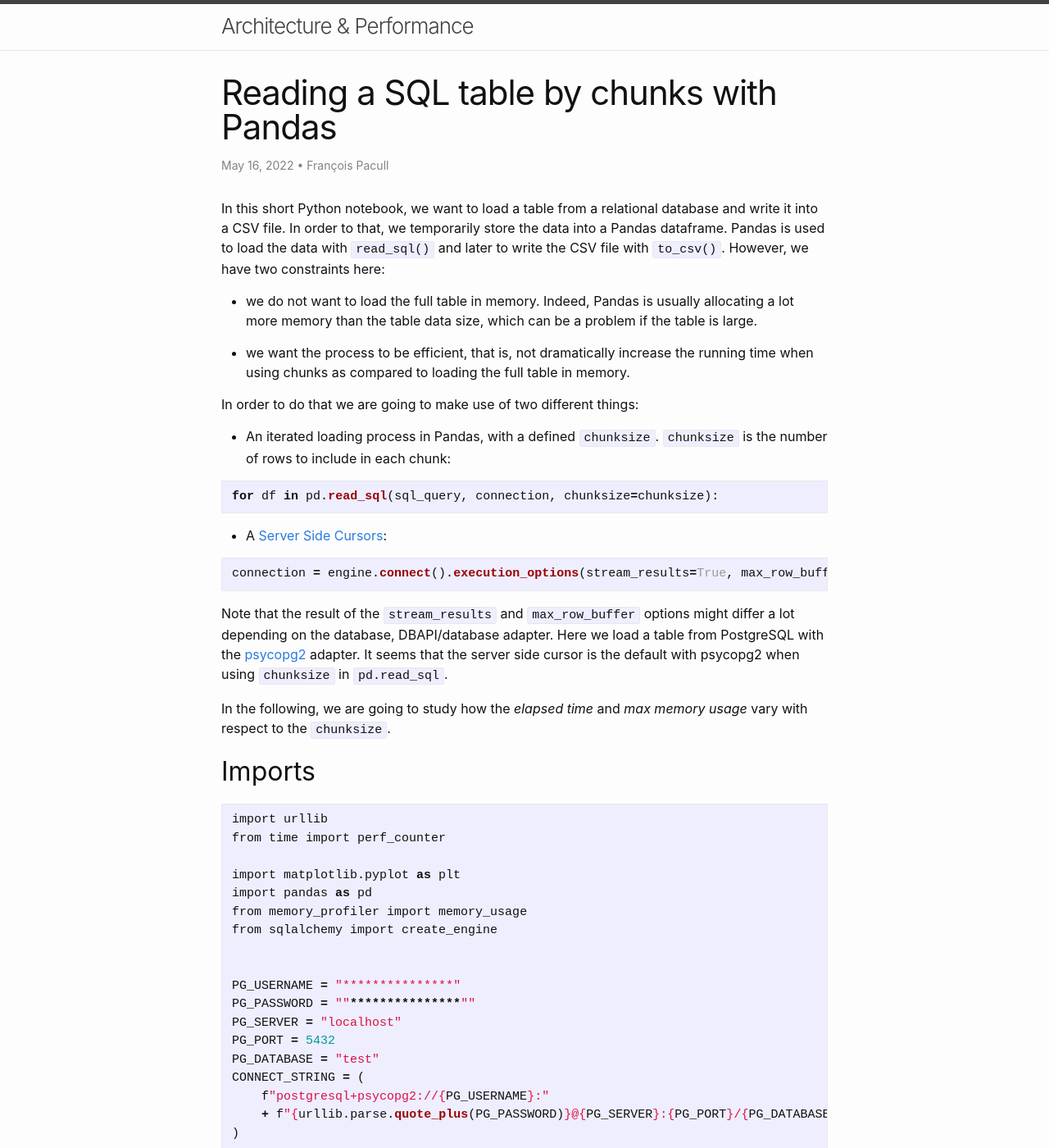
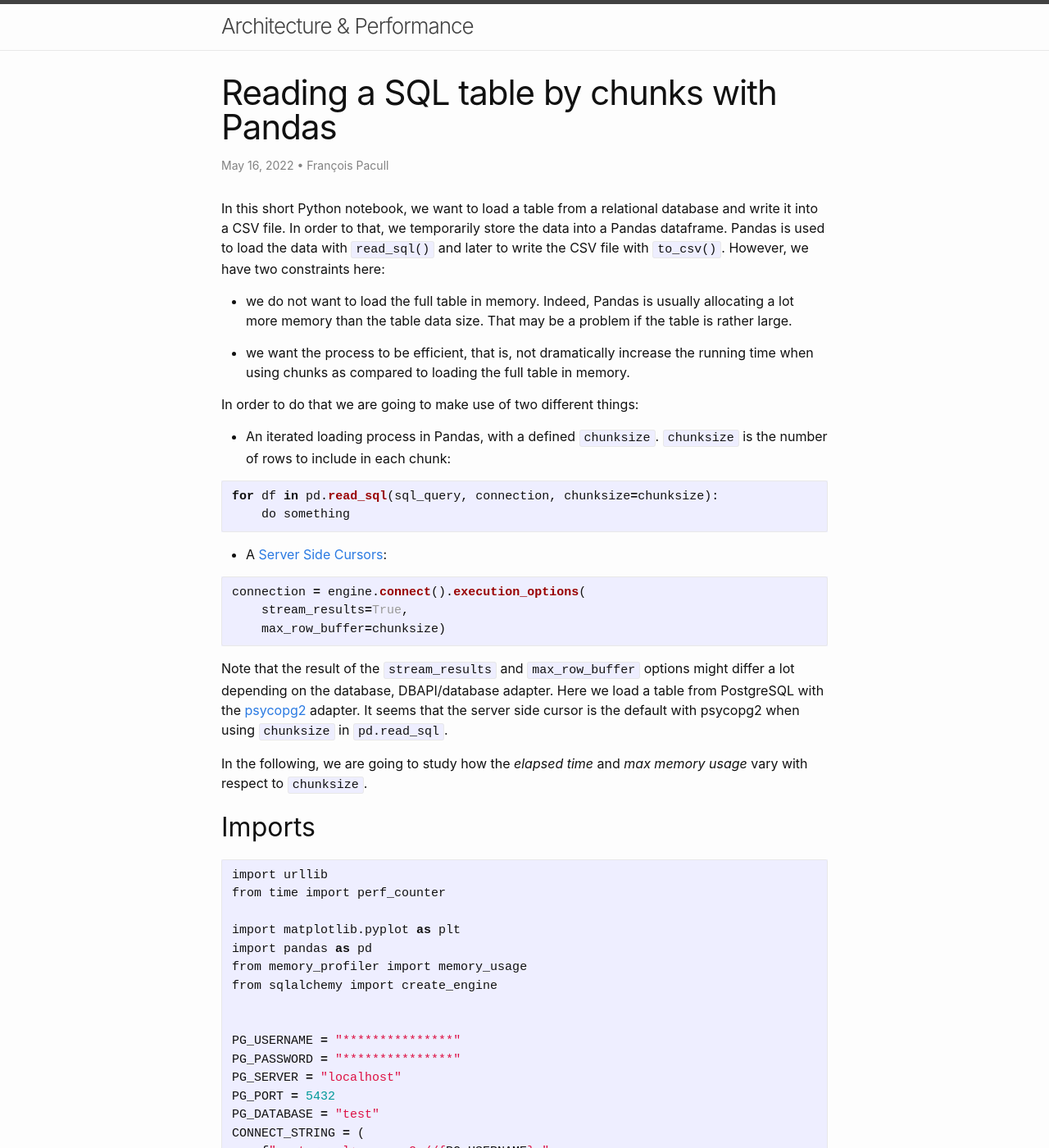
Before and after one commit to aetperf/aetperf.github.io, a Jekyll site: the page built from _posts/2022-05-16-Reading-a-SQL-table-by-chunks-with-Pandas.md, in a window 1280 px wide and 1400 px high. Shown: the whole window at 82% size. Built offline with Jekyll 4.4.1, drawn with Linux system fonts in a browser that asks for light colours; comment, search, counter and statistics services are not loaded; some of the changed text lies outside the part shown.

Commit message:
minor update

````diff
--- a/_posts/2022-05-16-Reading-a-SQL-table-by-chunks-with-Pandas.md
+++ b/_posts/2022-05-16-Reading-a-SQL-table-by-chunks-with-Pandas.md
@@ -9,7 +9,7 @@ tags: Python Pandas SQL SQLAlchemy chunks read_sql
 
 In this short Python notebook, we want to load a table from a relational database and write it into a CSV file. In order to that, we temporarily store the data into a Pandas dataframe. Pandas is used to load the data with `read_sql()` and later to write the CSV file with `to_csv()`. However, we have two constraints here:
 
-- we do not want to load the full table in memory. Indeed, Pandas is usually allocating a lot more memory than the table data size, which can be a problem if the table is large.
+- we do not want to load the full table in memory. Indeed, Pandas is usually allocating a lot more memory than the table data size. That may be a problem if the table is rather large.
 
 - we want the process to be efficient, that is, not dramatically increase the running time when using chunks as compared to loading the full table in memory.
 
@@ -19,17 +19,20 @@ In order to do that we are going to make use of two different things:
 
 ```python
 for df in pd.read_sql(sql_query, connection, chunksize=chunksize):
+    do something
 ```
 
 - A [Server Side Cursors](https://docs.sqlalchemy.org/en/14/core/connections.html#engine-stream-results):
 
 ```python
-connection = engine.connect().execution_options(stream_results=True, max_row_buffer=chunksize)
+connection = engine.connect().execution_options(
+    stream_results=True,
+    max_row_buffer=chunksize)
 ```
 
 Note that the result of the `stream_results` and `max_row_buffer` options might differ a lot depending on the database, DBAPI/database adapter. Here we load a table from PostgreSQL with the [psycopg2](https://pypi.org/project/psycopg2/) adapter. It seems that the server side cursor is the default with psycopg2 when using `chunksize` in `pd.read_sql`.
 
-In the following, we are going to study how the *elapsed time* and *max memory usage* vary with respect to the `chunksize`.
+In the following, we are going to study how the *elapsed time* and *max memory usage* vary with respect to `chunksize`.
 
 ## Imports
 
@@ -45,7 +48,7 @@ from sqlalchemy import create_engine
 
 
 PG_USERNAME = "***************"
-PG_PASSWORD = ""***************""
+PG_PASSWORD = "***************"
 PG_SERVER = "localhost"
 PG_PORT = 5432
 PG_DATABASE = "test"
@@ -220,7 +223,7 @@ We can observe that in our case, an optimal chunk size is 10000 with an elapsed
 
 ## Time based memory usage
 
-In this last section, we want to plot the temporal evolution of the memory usage, for each chunk size. In order to that, we use the [`memory_profiler`](https://github.com/pythonprofilers/memory_profiler) package with the command line and call the following instruction:
+In this last section, we want to plot the temporal evolution of the memory usage, for each chunk size. In order to that, we use the [`memory_profiler`](https://github.com/pythonprofilers/memory_profiler) package agin, bu from the command line. We use the following instruction:
 
 ```bash
 mprof run read_sql_stream_01.py
````
